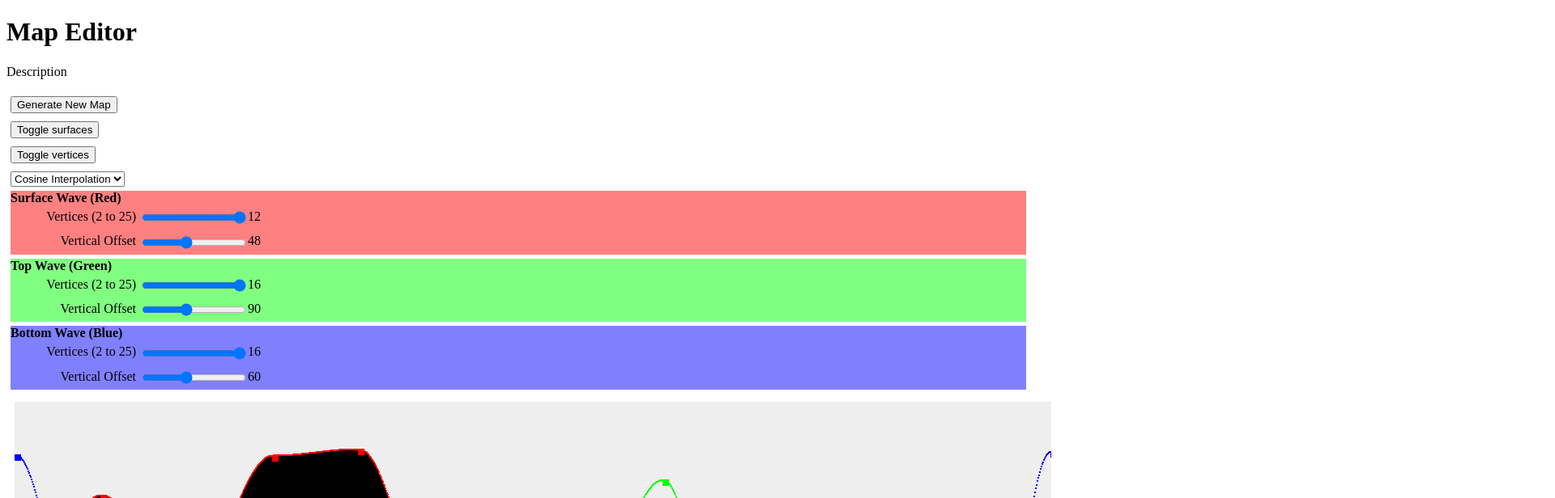
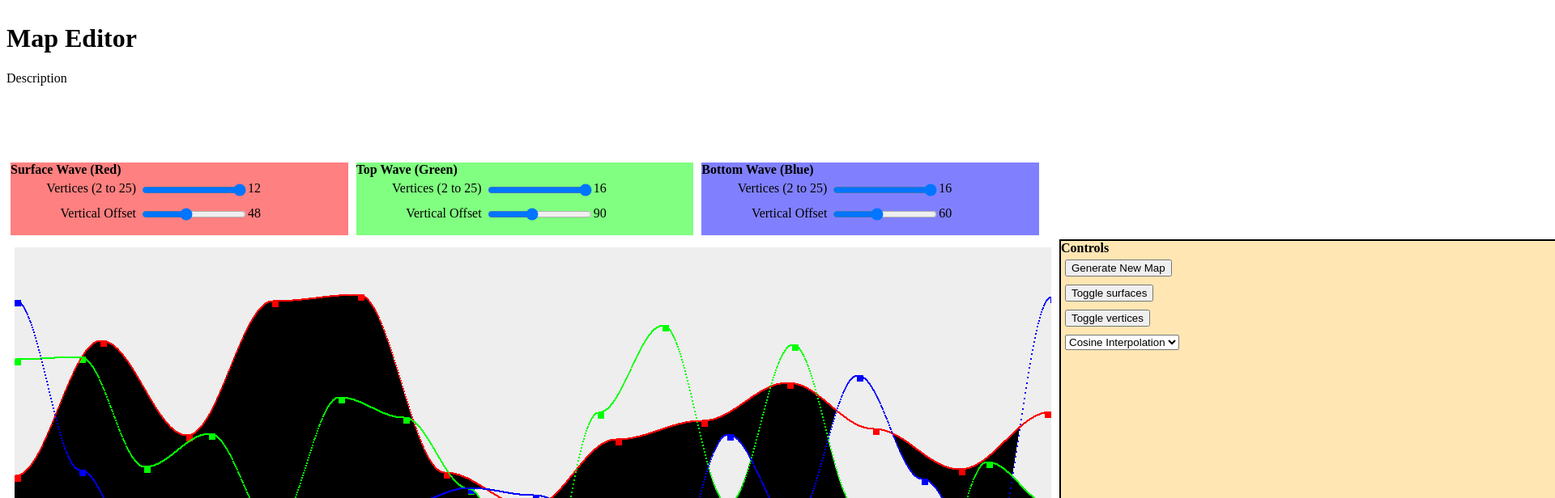
Before and after one commit to svntax/WaveTerrainEditor, a React app: page / in a window 1280 px wide. Shown: the top 616 px of the page at 81% size, 1920 px wide, since content can reach past the window. Built offline with nearby package versions, Linux system fonts and the light colour scheme; the HTML template or start-up script is replaced by a standard one.

Commit message:
Rearrange layout of UI elements

```diff
--- a/src/components/App.css
+++ b/src/components/App.css
@@ -1,5 +1,23 @@
+.app {
+	display: grid;
+	grid-template-columns: 1fr 2fr;
+	grid-template-rows: 20% 1fr;
+}
+
+.ui-header {
+	grid-column: 1 / span 2;
+}
+
+.ui-form {
+	display: inline-grid;
+	grid-template-columns: 1fr 1fr 1fr;
+	grid-template-rows: 100px;
+	width: 1280px;
+	grid-column: 1 / span 2;
+}
+
 .ui-form-element {
-	display: block;
+	grid-column: 1 / span 1;
 	padding: 5px;
 }
 
@@ -14,11 +32,17 @@
 	vertical-align: middle;
 }
 
-.ui-form select {
+.ui-wave-parameters {
+	margin: 5px;
+}
+
+.app select {
 	display: block;
 	margin: 5px;
 }
 
-.ui-wave-parameters {
-	margin: 5px;
+.ui-controls {
+	border-style: solid;
+	border-width: 2px;
+	background-color: #ffe6b3;
 }
--- a/src/components/App.js
+++ b/src/components/App.js
@@ -180,16 +180,11 @@ class App extends React.Component {
 	render(){
 		return (
 			<div className="app">
-				<h1>Map Editor</h1>
-				<p>Description</p>
-				<Button label="Generate New Map" onClick={this.generateRandomMap} />
-				<Button label="Toggle surfaces" onClick={this.toggleWaveSurfaces} />
-				<Button label="Toggle vertices" onClick={this.toggleVertices} />
+				<div className="ui-header">
+					<h1>Map Editor</h1>
+					<span>Description</span>
+				</div>
 				<form className="ui-form" onSubmit={this.handleSubmit}>
-					<select value={this.state.interpolationMethod} onChange={this.changeInterpolationMethod}>
-						<option value={0}>Linear Interpolation</option>
-						<option value={1}>Cosine Interpolation</option>
-					</select>
 					<div className="ui-wave-parameters" style={{background: "rgb(255, 128, 128)"}}>
 						<strong>Surface Wave (Red)</strong>
 						<div className="ui-form-element">
@@ -237,6 +232,16 @@ class App extends React.Component {
 					bottomWaveOffsetY={this.state.bottomWaveProperties.verticalOffset}
 					generateRandomMap={this.generateRandomMap}
 					verticesVisible={this.state.verticesVisible} waveSurfacesVisible={this.state.waveSurfacesVisible} />
+				<div className="ui-controls">
+					<strong>Controls</strong>
+					<Button label="Generate New Map" onClick={this.generateRandomMap} />
+					<Button label="Toggle surfaces" onClick={this.toggleWaveSurfaces} />
+					<Button label="Toggle vertices" onClick={this.toggleVertices} />
+					<select value={this.state.interpolationMethod} onChange={this.changeInterpolationMethod}>
+						<option value={0}>Linear Interpolation</option>
+						<option value={1}>Cosine Interpolation</option>
+					</select>
+				</div>
 			</div>
 		);
 	}
```
